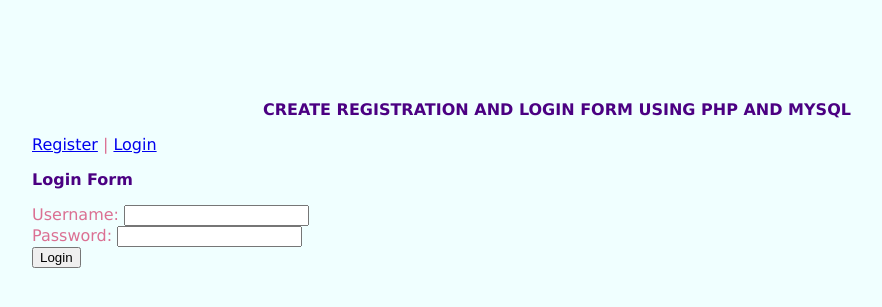
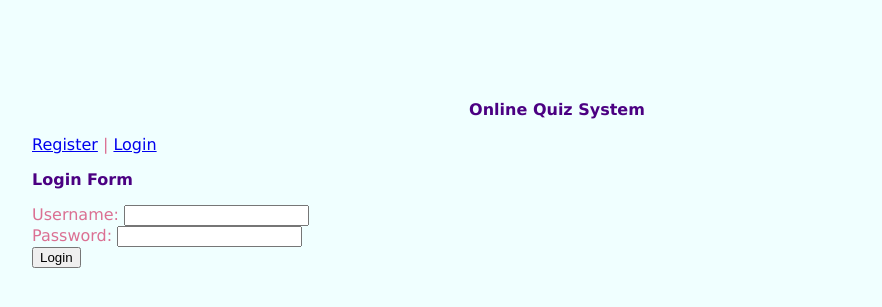
Before and after one commit to rathnamohamed/Online_Quiz, a PHP site: page /login.php in a window 1280 px wide. Shown: the top 307 px of the page, without its empty margins (48-930 px from the left). Run offline with PHP 8.4, Linux system fonts and the light colour scheme.

Commit message:
first change

```diff
--- a/login.php
+++ b/login.php
@@ -27,7 +27,7 @@
 } </style>
 </head>
 <body>
-     <center><h1>CREATE REGISTRATION AND LOGIN FORM USING PHP AND MYSQL</h1></center>
+     <center><h1>Online Quiz System</h1></center>
    <p><a href="register.php">Register</a> | <a href="login.php">Login</a></p>
 <h3>Login Form</h3>
 <form action="" method="POST">
```
